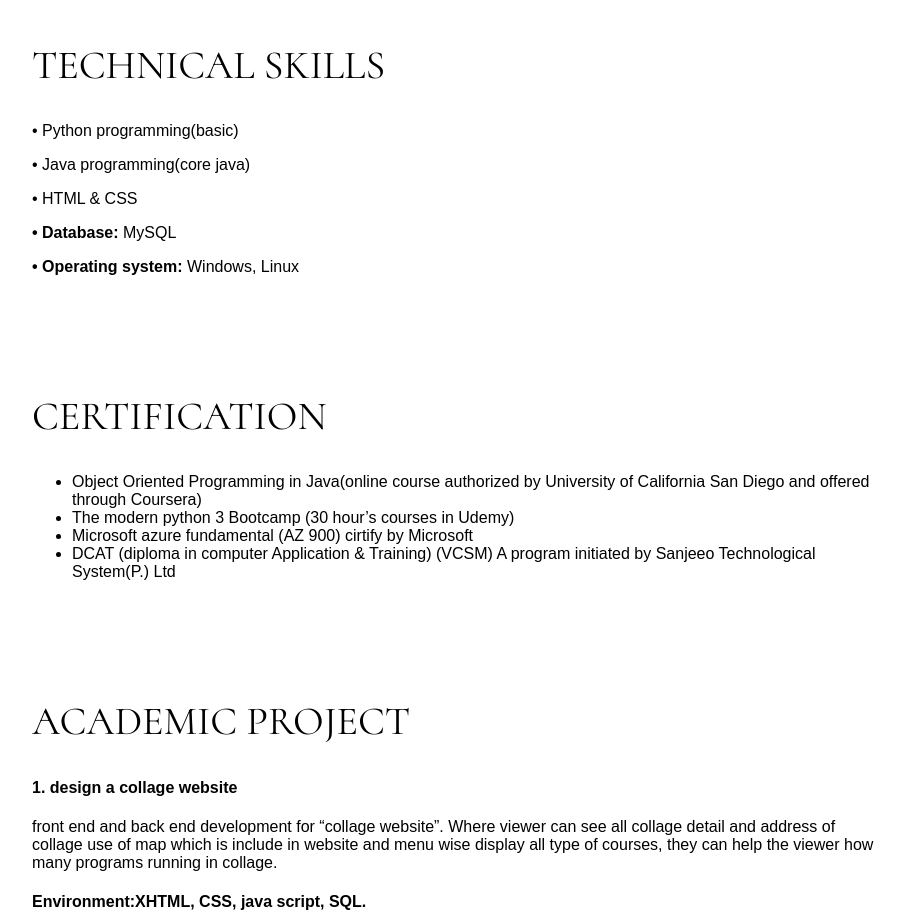
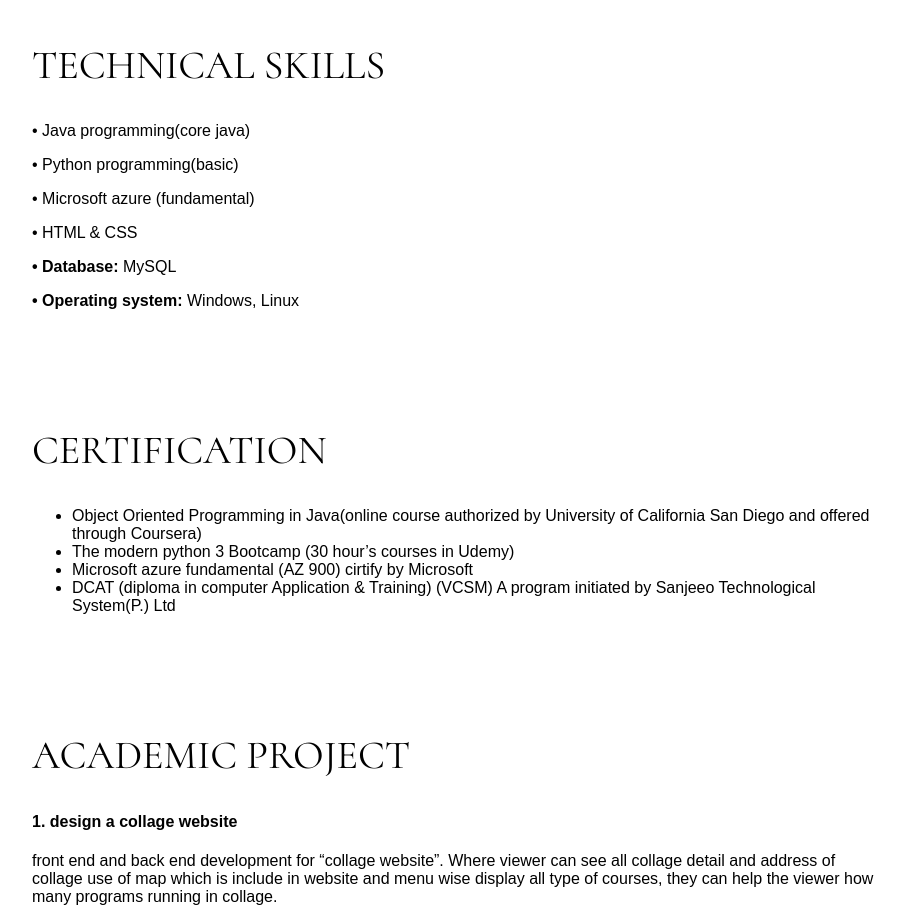
Before and after one commit to BADALRAJA157/risumebadal.github.io, a plain HTML site: page index.html in a window 1280 px wide. Shown: the part 1140-2059 px from the top of the page, without its empty margins (183-1087 px from the left). Drawn offline with Linux system fonts and the light colour scheme; a web font is replaced by a local one.

Commit message:
Update index.html

```diff
--- a/index.html
+++ b/index.html
@@ -89,9 +89,9 @@
     <section id="exptertise" class="exptertise">
       <div class="content-wrap" id="tech">
         <h2>TECHNICAL SKILLS</h2>
-
+        <p>• Java programming(core java)</p>
         <p>• Python programming(basic)</p>
-        <p>• Java programming(core java)</p>
+        <p>• Microsoft azure (fundamental)</p>
         <p>• HTML & CSS</p>
 
         <p><strong>• Database:</strong> MySQL</p>
```
